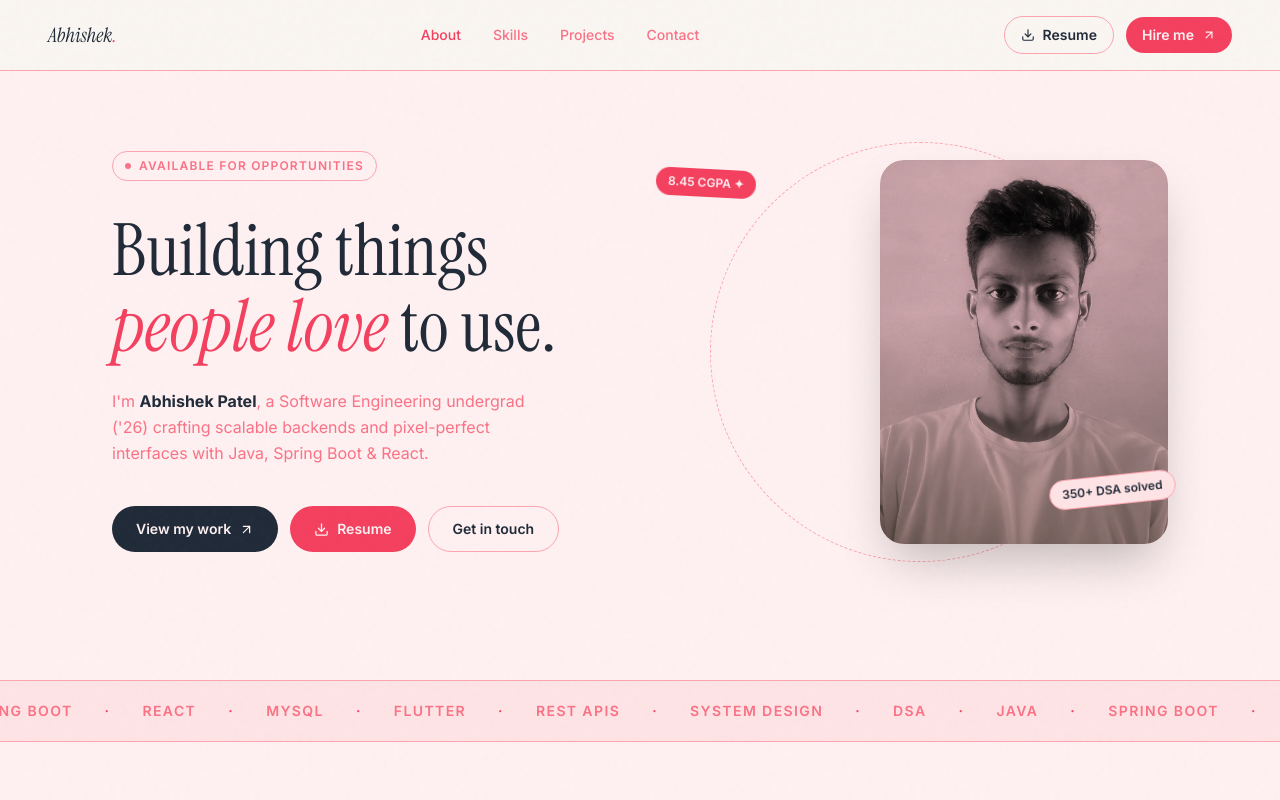
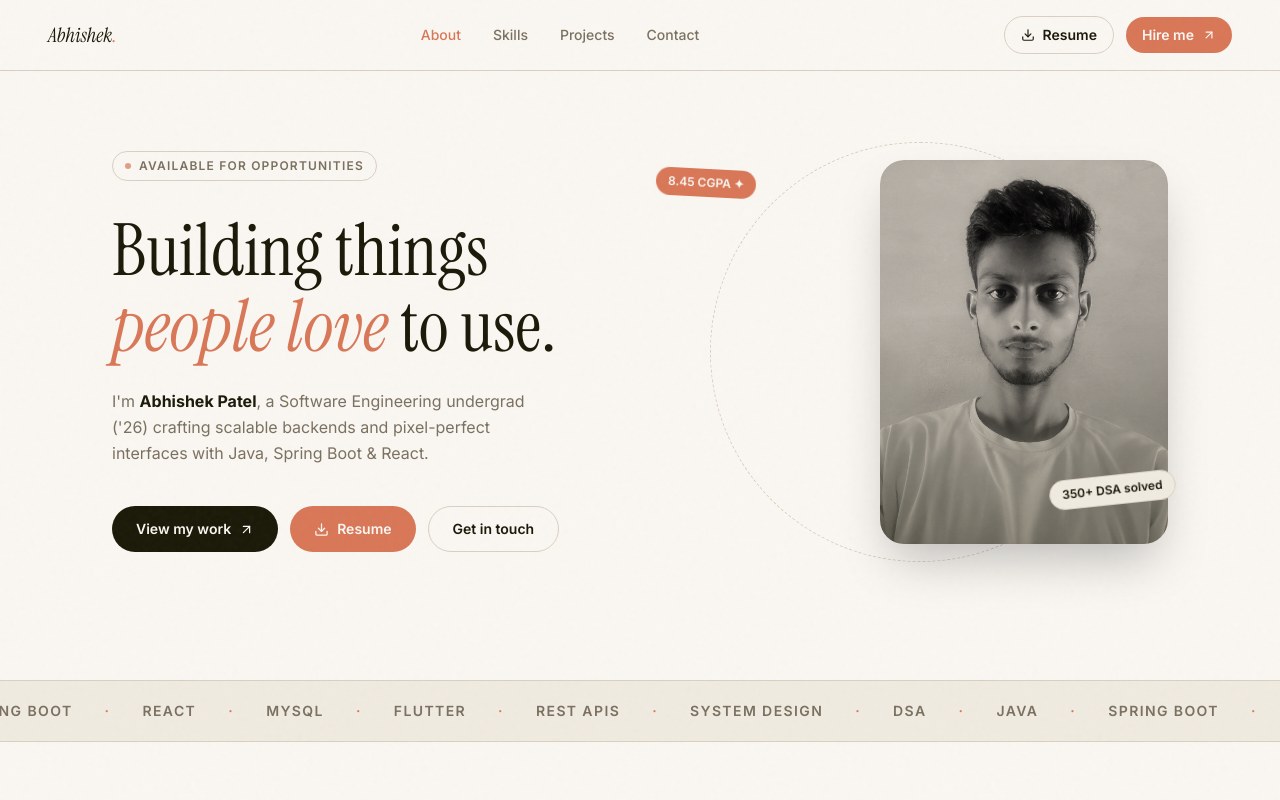
Before and after one commit to abhishek0112cs221008/Portfolio, a React (Vite) app: page / in a window 1280 px wide. Shown: the top 800 px of the page. Built offline with nearby package versions, Linux system fonts and the light colour scheme; no server answers; the HTML template or start-up script is replaced by a standard one.

Commit message:
changes colors & icon and fix skills

```diff
--- a/src/index.css
+++ b/src/index.css
@@ -1,7 +1,7 @@
 @import "tailwindcss";
 
 /* ─── Claude AI Color Palette ─── */
-/* :root {
+:root {
   --cream: #FAF7F2;
   --cream-dark: #F0EBE1;
   --sand: #E8E0D4;
@@ -13,9 +13,9 @@
 
   --font-serif: "Instrument Serif", Georgia, serif;
   --font-sans: "Inter", system-ui, sans-serif;
-} */
+}
 
-:root {
+/* :root {
   --cream: #FFF1F2;
   --cream-dark: #FFE4E6;
   --sand: #FECDD3;
@@ -26,7 +26,7 @@
   --border: #FDA4AF;
   --font-serif: "Instrument Serif", Georgia, serif;
   --font-sans: "Inter", system-ui, sans-serif;
-}
+} */
 
 /* ─── Base ─── */
 html {
```
